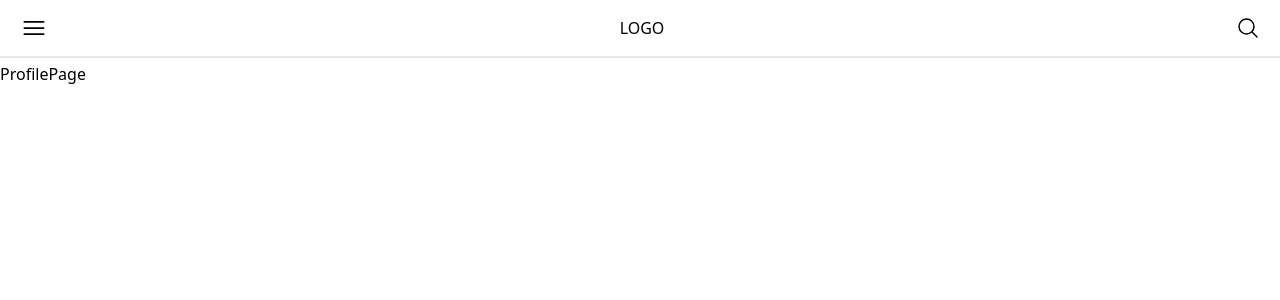
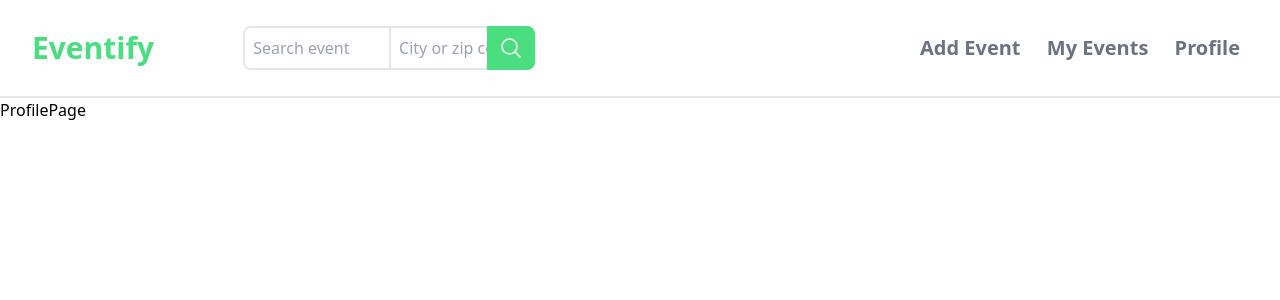
Before and after one commit to Shaymoun/eventify, a React (Vite) app: page /profile in a window 1280 px wide. Shown: the top 300 px of the page. Built offline with nearby package versions, Linux system fonts and the light colour scheme.

Commit message:
feature: Finished responsive navigation.

```diff
--- a/src/App.jsx
+++ b/src/App.jsx
@@ -3,6 +3,7 @@ import { createBrowserRouter, RouterProvider } from "react-router-dom"
 import HomePage from "./pages/Home"
 import RootLayout from "./pages/Root"
 import ProfilePage from "./pages/Profile"
+import AddEventPage from "./pages/AddEvent"
 
 function App() {
 	const router = createBrowserRouter([
@@ -12,6 +13,8 @@ function App() {
 			children: [
 				{ index: true, element: <HomePage /> },
 				{ path: "/profile", element: <ProfilePage /> },
+				{ path: "/add-event", element: <AddEventPage /> },
+				{ path: "/my-events", element: <ProfilePage /> },
 			],
 		},
 	])
--- a/src/components/MainNavigation.jsx
+++ b/src/components/MainNavigation.jsx
@@ -14,33 +14,84 @@ const MainNavigation = () => {
 
 	return (
 		<>
-			<div className='border-b-2 mb-1 p-2'>
+			{/* mobile */}
+			<div className='sm:block lg:hidden border-b-2  p-2'>
 				<header className='relative flex justify-between items-center overflow-x-hidden  '>
 					<NavigationButton
 						mobileMenuOpen={mobileMenuOpen}
 						toggleMenu={toggleMenu}
+						className='px-3 py-1.5'
 					/>
-					<div>
-						<Link to='/'>LOGO</Link>
+					<div className='px-6 py-2'>
+						<Link to='/' className='text-2xl text-green-400 font-bold'>
+							Eventify
+						</Link>
 					</div>
-					<SearchButton onClick={toggleSearchBar} iconClassses='h-6 w-6' />
+					<SearchButton
+						onClick={toggleSearchBar}
+						iconClassses='h-6 w-6'
+						buttonClasses='px-3 py-1.5'
+					/>
 				</header>
 				<SearchBar />
 			</div>
-			<div className={navBarClasses}>
-				<nav className="h-1/3">
-					<ul className='flex flex-col justify-around items-center h-full w-full'>
-						<NavLink to='/profile' onClick={toggleMenu}>
-							Profile
-						</NavLink>
-						<NavLink to='/add-event' onClick={toggleMenu}>
+			<div className={`${navBarClasses} `}>
+				<nav className='h-1/2 '>
+					<ul className='flex flex-col justify-around items-center h-full w-full border-b-2 *:text-gray-500 text-lg font-semibold '>
+						<NavLink
+							to='/add-event'
+							onClick={toggleMenu}
+							className='hover:text-green-400 transition-colors duration-300'>
 							Add Event
 						</NavLink>
-						<NavLink to='/my-events' onClick={toggleMenu}>
+						<NavLink
+							to='/my-events'
+							onClick={toggleMenu}
+							className='hover:text-green-400 transition-colors duration-300'>
 							My Events
+						</NavLink>
+						<NavLink
+							to='/profile'
+							onClick={toggleMenu}
+							className='hover:text-green-400 transition-colors duration-300'>
+							Profile
 						</NavLink>
 					</ul>
 				</nav>
+			</div>
+
+			{/* desktop */}
+			<div className='max-[1024px]:hidden lg:block border-b-2 p-2'>
+				<header className='flex justify-around items-center overflow-x-hidden'>
+					<div className='flex justify-between items-center px-6 py-2 w-1/2 lg:w-2/3 lg:gap-x-6 xl:w-1/2 xl:gap-x-2'>
+						<Link to='/' className='text-3xl text-green-400 font-bold'>
+							Eventify
+						</Link>
+						<SearchBar />
+					</div>
+					<nav className='w-1/2'>
+						<ul className='flex flex-row justify-between items-center px-8 *:text-gray-500 text-md font-semibold lg:w-96 lg:ml-auto'>
+							<NavLink
+								to='/add-event'
+								onClick={toggleMenu}
+								className='hover:text-green-400 transition-colors duration-300 xl:text-xl'>
+								Add Event
+							</NavLink>
+							<NavLink
+								to='/my-events'
+								onClick={toggleMenu}
+								className='hover:text-green-400 transition-colors duration-300 xl:text-xl'>
+								My Events
+							</NavLink>
+							<NavLink
+								to='/profile'
+								onClick={toggleMenu}
+								className='hover:text-green-400 transition-colors duration-300 xl:text-xl'>
+								Profile
+							</NavLink>
+						</ul>
+					</nav>
+				</header>
 			</div>
 		</>
 	)
--- a/src/components/SearchBar.jsx
+++ b/src/components/SearchBar.jsx
@@ -7,10 +7,10 @@ const SearchBar = () => {
 
 	return (
 		<search
-			className={`flex justify-center items-center  bg-white px-1  ${
+			className={`flex justify-center items-center  bg-white px-2  ${
 				searchBarOpen ? "block h-16" : "hidden h-0"
-			}`}>
-			<form className='relative'>
+			} lg:w-full lg:flex h-16`}>
+			<form className='relative md:w-full xl:w-2/3'>
 				<input
 					type='text'
 					name='event-name'
@@ -24,8 +24,8 @@ const SearchBar = () => {
 					placeholder='City or zip code'
 				/>
 				<SearchButton
-					iconClassses='h-6 w-6'
-					buttonClasses='absolute inset-y-0 right-0 '
+					iconClassses='h-6 w-6 text-white'
+					buttonClasses='absolute inset-y-0 right-0 bg-green-400 rounded-r-lg'
 				/>
 			</form>
 		</search>
--- /dev/null
+++ b/src/pages/AddEvent.jsx
@@ -0,0 +1,7 @@
+const AddEventPage = () => {
+  return (
+    <div>AddEventPage</div>
+  )
+}
+
+export default AddEventPage
--- /dev/null
+++ b/src/pages/MyEvents.jsx
@@ -0,0 +1,5 @@
+const MyEventsPage = () => {
+	return <div>MyEventsPage</div>
+}
+
+export default MyEventsPage
--- a/src/ui/NavigationButton.jsx
+++ b/src/ui/NavigationButton.jsx
@@ -3,17 +3,16 @@ import { Bars3Icon, XMarkIcon } from "@heroicons/react/24/outline"
 
 const NavigationButton = ({ mobileMenuOpen, toggleMenu, ...props }) => {
 	let icon = mobileMenuOpen ? (
-		<XMarkIcon className='block h-7 w-7' />
+		<XMarkIcon className='block h-6 w-6' />
 	) : (
-		<Bars3Icon className='block h-7 w-7' />
+		<Bars3Icon className='block h-6 w-6' />
 	)
 
 	return (
 		<button
 			{...props}
 			aria-label={mobileMenuOpen ? "Close menu" : "Open menu"}
-			onClick={toggleMenu}
-			className='relative z-1 px-3 py-1.5'>
+			onClick={toggleMenu}>
 			{icon}
 		</button>
 	)
```
